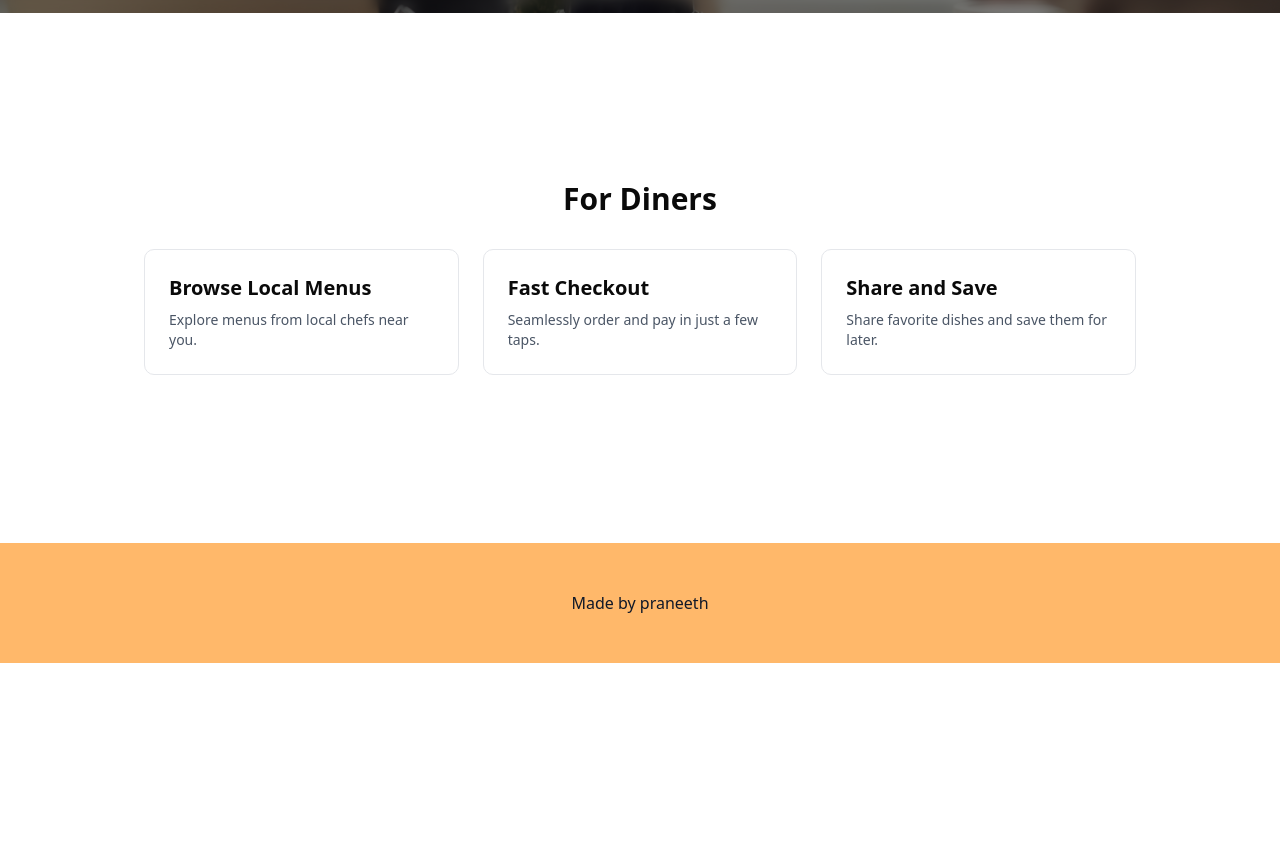
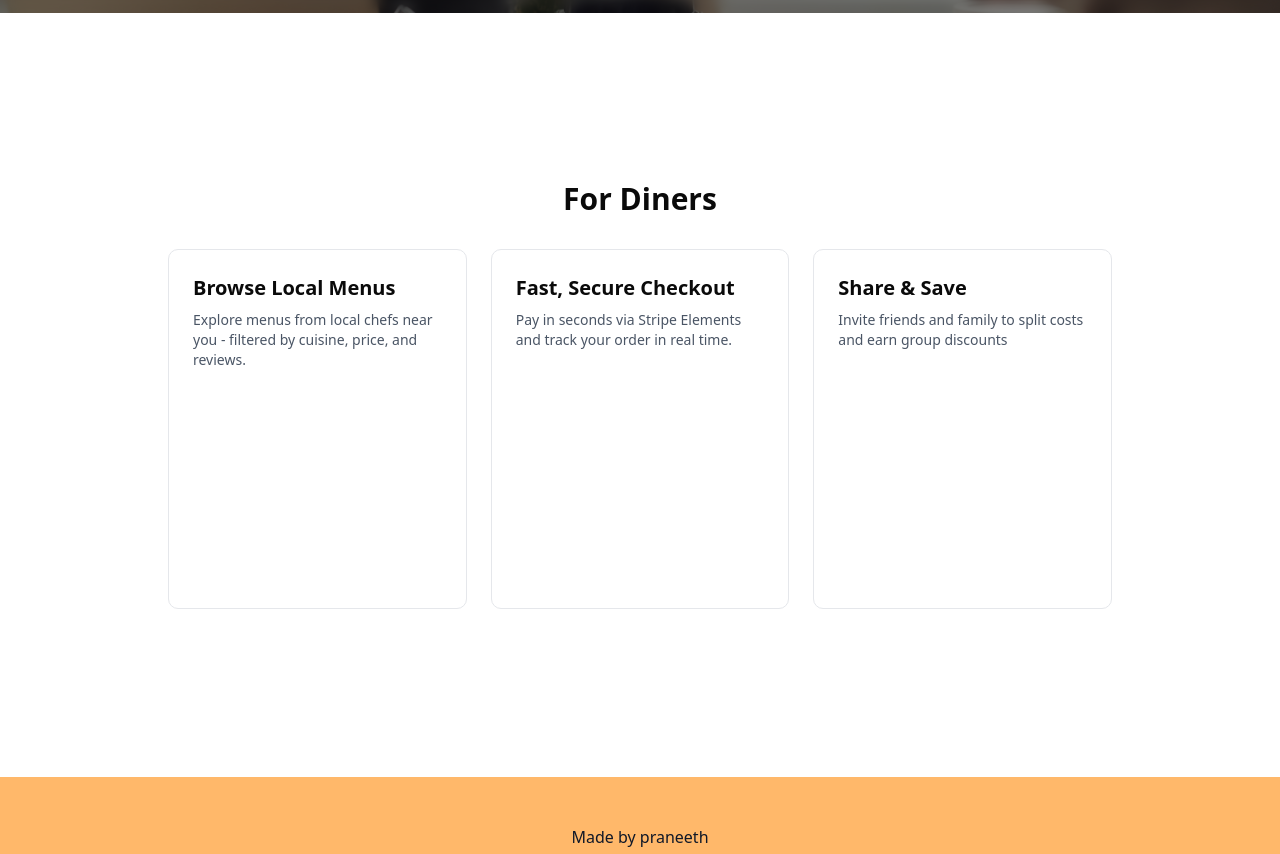
Before and after one commit to PraneethBunny123/gemutly-clone, a Next.js app: page / in a window 1280 px wide. Shown: the part 680-1534 px from the top of the page. Before the commit the page ends 1343 px from the top, so only its background shows below. Built offline with nearby package versions, Linux system fonts and the light colour scheme; no server answers.

Commit message:
created a diner section

```diff
--- a/components/diner-section.js
+++ b/components/diner-section.js
@@ -1,4 +1,4 @@
-"use client"
+"use client";
 
 import { useState } from "react";
 
@@ -9,33 +9,33 @@ export default function DinerSection() {
     {
       id: 1,
       title: "Browse Local Menus",
-      description: "Explore menus from local chefs near you.",
+      description: "Explore menus from local chefs near you - filtered by cuisine, price, and reviews.",
     },
     {
       id: 2,
-      title: "Fast Checkout",
-      description: "Seamlessly order and pay in just a few taps.",
+      title: "Fast, Secure Checkout",
+      description: "Pay in seconds via Stripe Elements and track your order in real time.",
     },
     {
       id: 3,
-      title: "Share and Save",
-      description: "Share favorite dishes and save them for later.",
+      title: "Share & Save",
+      description: "Invite friends and family to split costs and earn group discounts",
     },
   ];
 
   return (
-    <section className="py-12 px-4 max-w-5xl mx-auto my-30">
+    <section className="py-12 px-10 max-w-5xl mx-auto my-30">
       <h2 className="text-3xl font-semibold text-center mb-8">For Diners</h2>
       <div className="grid gap-6 md:grid-cols-3">
         {cards.map((card) => (
           <div
             key={card.id}
             onClick={() => setActiveCard(card.id)}
-            className={`p-6 rounded-lg border cursor-pointer transition ${
+            className={`p-6 min-h-[360px] rounded-lg border cursor-pointer transition ${
               activeCard === card.id
-                ? "border-orange-500"
+                ? "border-orange-500 shadow-lg"
                 : "border-gray-200"
-            } hover:shadow-md`}
+            } hover:shadow-md bg-white`}
           >
             <h3 className="text-xl font-bold mb-2">{card.title}</h3>
             <p className="text-sm text-gray-600">{card.description}</p>
```
